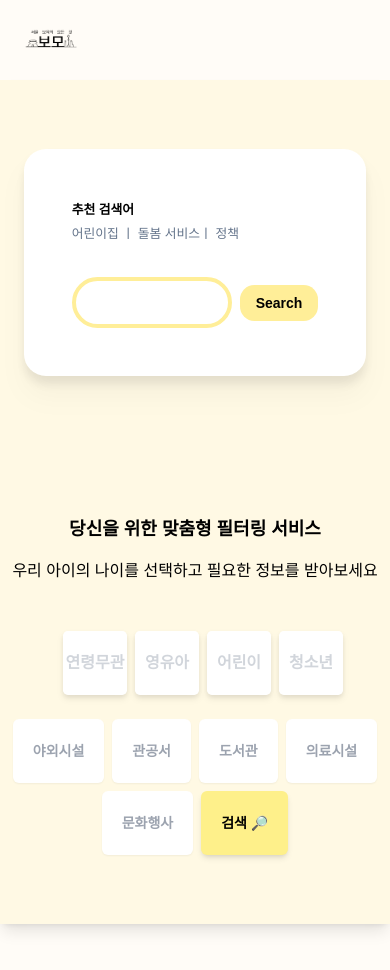
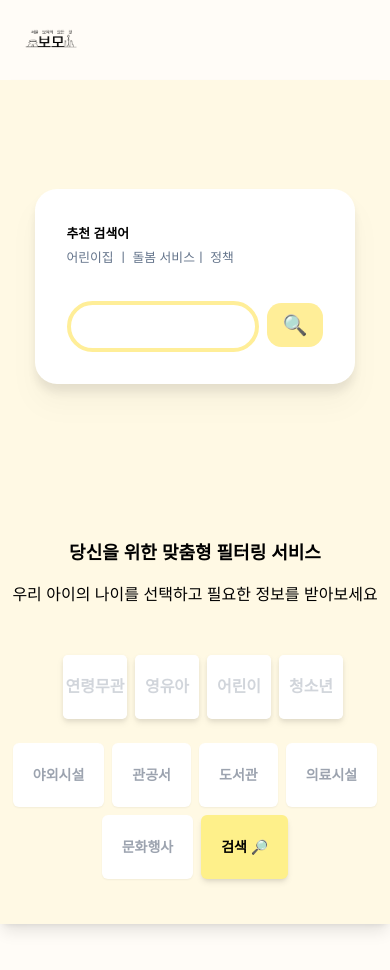
Before and after one commit to SeoulBomo/SeoulBomo.FE, a Next.js app: page / in a window 390 px wide. Shown: the top 970 px of the page. Built offline with nearby package versions, Linux system fonts and the light colour scheme; a web font is replaced by a local one.

Commit message:
feat: searchSection 반응형 구현

```diff
--- a/src/components/main/SearchSection.tsx
+++ b/src/components/main/SearchSection.tsx
@@ -2,7 +2,7 @@ import Link from "next/link";
 
 export default function SearchSection() {
   return (
-    <div className="p-[3rem] bg-white rounded-[1.375rem] drop-shadow-xl flex justify-center items-center">
+    <div className="p-[2rem] lg:p-[3rem] my-[4rem] bg-white rounded-[1.375rem] drop-shadow-xl flex justify-center items-center">
       <div>
         <div className=" pb-[2rem]">
           <text className="font-semibold text-[0.8rem] md:text-base">
@@ -20,10 +20,10 @@ export default function SearchSection() {
             type="text"
             name="search"
             id="search"
-            className="placeholder:text-gray-400 w-[10rem] sm:w-[20rem] lg:w-[40rem] py-[0.7rem] border-4 border-yellowColor rounded-[28px] focus:outline-none focus:border-yellowColor focus:ring-1 focus:ring-yellowColor pl-[1rem] text-sm md:text-xl"
+            className="placeholder:text-gray-400 w-[12rem] sm:w-[20rem] lg:w-[40rem] py-[0.7rem] border-4 border-yellowColor rounded-[28px] focus:outline-none focus:border-yellowColor focus:ring-1 focus:ring-yellowColor pl-[1rem] text-sm md:text-xl"
           ></input>
-          <button className="px-[1rem] py-[0.5rem] bg-yellowColor rounded-[0.9rem] ml-[0.5rem] text-sm font-bold hover:bg-amber-200">
-            Search
+          <button className="px-[1rem] py-[0.5rem] bg-yellowColor rounded-[0.9rem] ml-[0.5rem] text-xl lg:text-2xl font-bold hover:bg-amber-200">
+            🔍
           </button>
         </div>
       </div>
```
